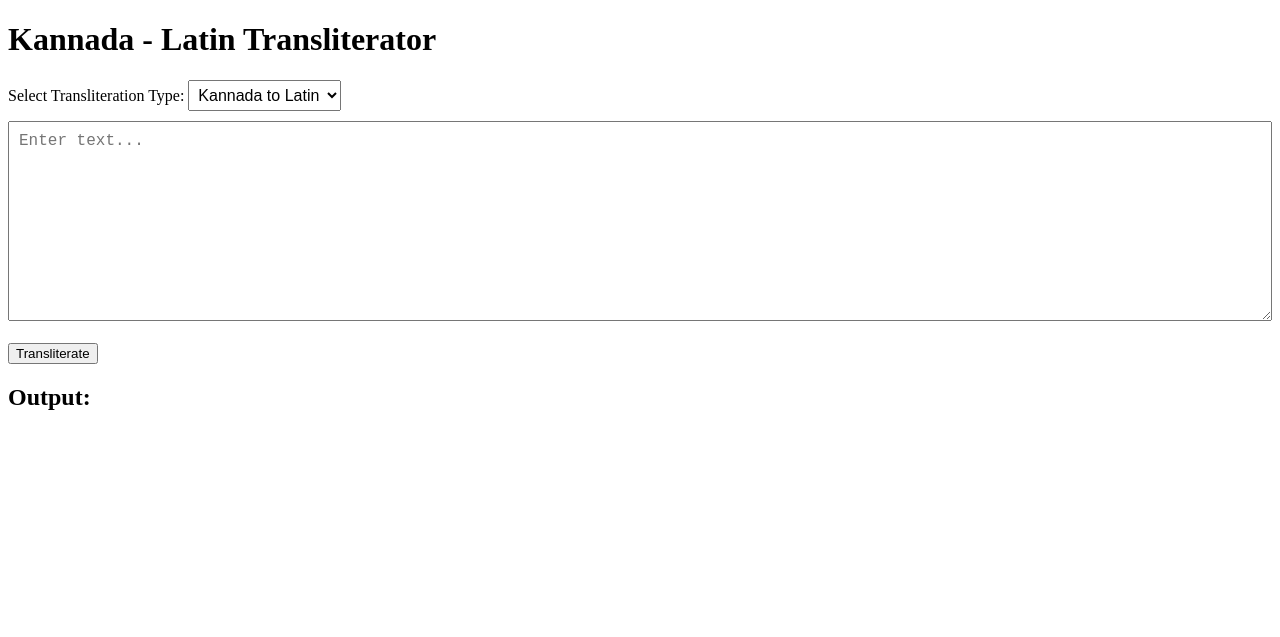
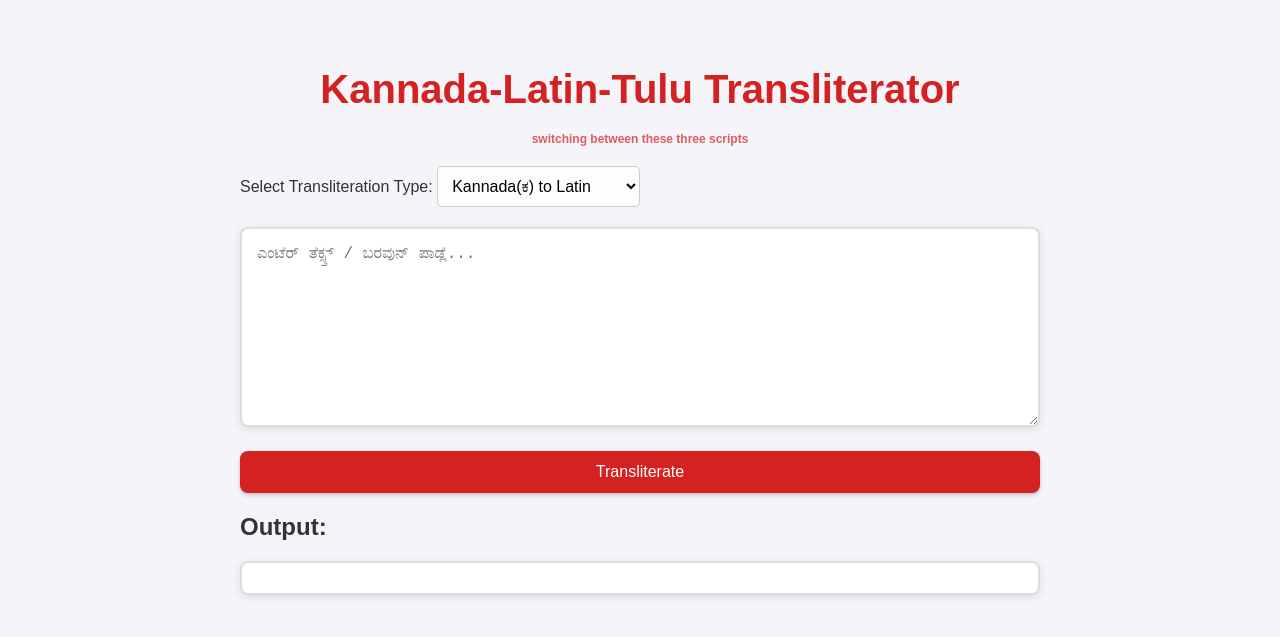
Before and after one commit to Samuel-Dragomire/Transliteration_WebApp, a plain HTML site: page index.html in a window 1280 px wide. Drawn offline with Linux system fonts and the light colour scheme.

Commit message:
Add files via upload

```diff
--- a/index.html
+++ b/index.html
@@ -3,24 +3,32 @@
 <head>
     <meta charset="UTF-8">
     <meta name="viewport" content="width=device-width, initial-scale=1.0">
-    <title>Kannada - Latin Transliterator</title>
-    <link rel="stylesheet" href="styles.css"> <!-- Link to external CSS file -->
+    <title>Kannada - Latin - Tulu Transliterator</title>
+    <link rel="stylesheet" href="styles.css">
 </head>
 <body>
-    <h1>Kannada - Latin Transliterator</h1>
+    <div class="container">
+        <h1>Kannada-Latin-Tulu Transliterator</h1>
+        <h3>switching between these three scripts</h3>
 
         <label for="transliterationType">Select Transliteration Type:</label>
         <select id="transliterationType">
-        <option value="kn_to_lat">Kannada to Latin</option>
-        <option value="lat_to_kn">Latin to Kannada</option>
+            <option value="kn_to_lat">Kannada(ಕ) to Latin</option>
+            <option value="kn_to_tu">Kannada(ಕ) to Tulu(തു)</option>
+            <option value="lat_to_kn">Latin to Kannada(ಕ)</option>
+            <option value="lat_to_tu">Latin to Tulu(തു)</option>
+            <option value="tu_to_lat">Tulu(തു) to Latin</option>
+            <option value="tu_to_kn">Tulu(തു) to Kannada(ಕ)</option>
+
         </select>
 
-    <textarea id="inputText" placeholder="Enter text..."></textarea>
-    <br><br>
+        <textarea id="inputText" placeholder="enter text..."></textarea>
         <button onclick="transliterate()">Transliterate</button>
+
         <h2>Output:</h2>
         <p id="outputText"></p>
+    </div>
 
-    <script src="script.js"></script> <!-- Link to external JavaScript file -->
+    <script src="script.js"></script>
 </body>
 </html>
--- a/script.js
+++ b/script.js
@@ -13,3 +13,18 @@ async function transliterate() {
     const result = await response.json();
     document.getElementById('outputText').innerText = result.transliterated_text;
 }
+
+window.onload = function() {
+    let textarea = document.getElementById('inputText');
+    let placeholders = ["enter text / baravun pADle...", "ಎಂಟೆರ್ ತೆಕ್ಸ್ತ್ / ಬರವುನ್ ಪಾಡ್ಲೆ..."];
+    let index = 0;
+
+    // Function to cycle placeholder text
+    function changePlaceholder() {
+        textarea.placeholder = placeholders[index];
+        index = (index + 1) % placeholders.length; // Cycle between 0 and 1
+    }
+
+    // Change placeholder every how many seconds
+    setInterval(changePlaceholder, 2000);
+};
--- a/styles.css
+++ b/styles.css
@@ -1,15 +1,86 @@
+/* Style for the body */
+body {
+    font-family: Arial, sans-serif;
+    background-color: #f4f4f9; /* Light background for a modern look */
+    margin: 0;
+    padding: 20px;
+    color: #333; /* Darker text for better readability */
+}
+
+/* Style for the h1 */
+h1 {
+    text-align: center;
+    color: #d42121; /* Soft blue for a clean header */
+    margin-bottom: 20px;
+    font-size: 2.5em;
+}
+
+/* Style for the h3 */
+h3 {
+    text-align: center;
+    color: #d42121b7; /* Soft blue for a clean header */
+    margin-bottom: 20px;
+    font-size: .75em;
+}
+
 /* Style for the input textarea */
 #inputText {
     width: 100%;
     height: 200px;
     font-size: 16px;
-    padding: 10px;
-    box-sizing: border-box; /* Ensures padding is included in the element's width/height */
+    padding: 15px;
+    border-radius: 8px; /* Rounded corners */
+    border: 2px solid #ddd; /* Light border */
+    box-sizing: border-box;
+    background-color: #fff; /* White background */
+    box-shadow: 0px 2px 8px rgba(0, 0, 0, 0.1); /* Soft shadow for depth */
+    margin-bottom: 20px;
 }
 
 /* Style for the select dropdown */
 #transliterationType {
     font-size: 16px;
-    padding: 5px;
-    margin-bottom: 10px;
+    padding: 10px;
+    margin-bottom: 20px;
+    border-radius: 5px;
+    border: 1px solid #ccc;
+    background-color: #fdfdfd;
+    cursor: pointer;
 }
+
+/* Style for the button */
+button {
+    display: block;
+    width: 100%;
+    padding: 12px 0;
+    font-size: 16px;
+    color: white;
+    background-color: #d42121; /* Matching the h1 color */
+    border: none;
+    border-radius: 8px;
+    cursor: pointer;
+    margin-bottom: 20px;
+    box-shadow: 0px 2px 4px rgba(0, 0, 0, 0.2);
+}
+
+button:hover {
+    background-color: #b41b1b; /* Darker blue on hover */
+}
+
+/* Style for the output text */
+#outputText {
+    font-size: 18px;
+    background-color: #fff;
+    padding: 15px;
+    border-radius: 8px;
+    border: 2px solid #ddd;
+    box-shadow: 0px 2px 8px rgba(0, 0, 0, 0.1);
+    white-space: pre-wrap; /* Preserve whitespace in output */
+}
+
+/* Center the content */
+.container {
+    max-width: 800px;
+    margin: 0 auto;
+    padding: 20px;
+}
```
Also changed, not shown: 1 other file. Lines whose indentation alone changed are shown as unchanged.
